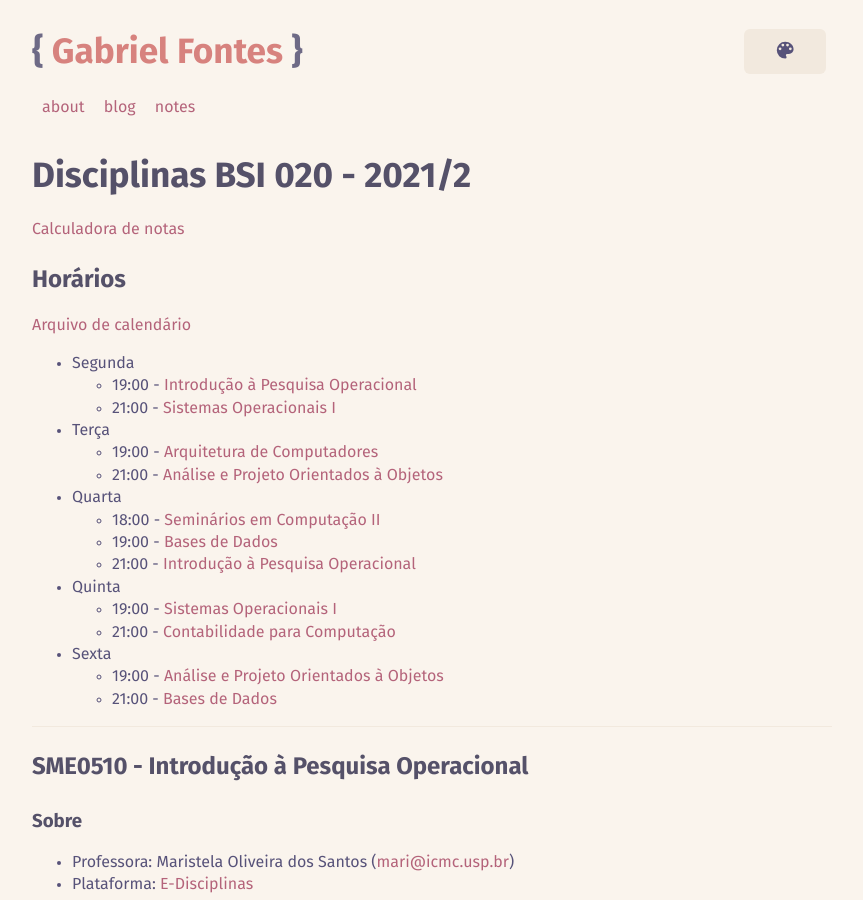
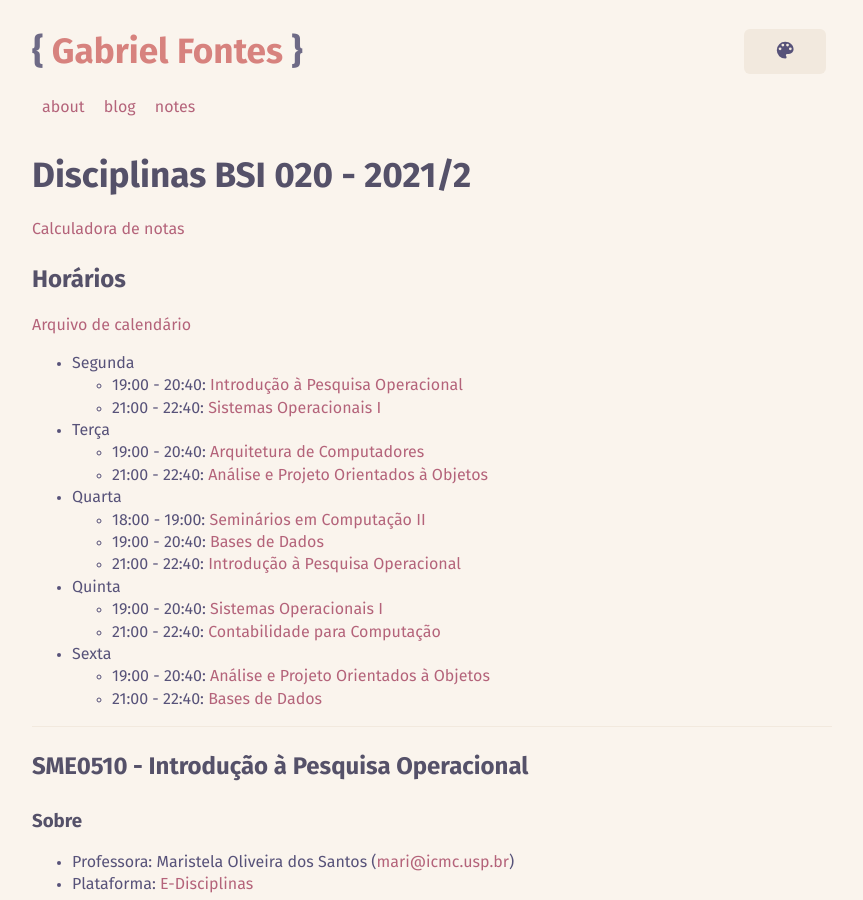
Before and after one commit to Misterio77/website, a Jekyll site: the page built from _notes/disciplinas-2021-2.md, in a window 1280 px wide and 900 px high. Shown: the whole window, without its empty margins (208-1071 px from the left). Built offline with Jekyll 4.4.1, drawn with Linux system fonts in a browser that asks for light colours.

Commit message:
mostrar os horários de fim das aulas também

```diff
--- a/_notes/disciplinas-2021-2.md
+++ b/_notes/disciplinas-2021-2.md
@@ -14,21 +14,21 @@ date: 2021-08-16
 [Arquivo de calendário](https://misterio.me/files/2021/classes.ics)
 
 - Segunda
-  - 19:00 - [Introdução à Pesquisa Operacional](#SME0510)
-  - 21:00 - [Sistemas Operacionais I](#SSC0541)
+  - 19:00 - 20:40: [Introdução à Pesquisa Operacional](#SME0510)
+  - 21:00 - 22:40: [Sistemas Operacionais I](#SSC0541)
 - Terça
-  - 19:00 - [Arquitetura de Computadores](#SSC0510)
-  - 21:00 - [Análise e Projeto Orientados à Objetos](#SSC0526)
+  - 19:00 - 20:40: [Arquitetura de Computadores](#SSC0510)
+  - 21:00 - 22:40: [Análise e Projeto Orientados à Objetos](#SSC0526)
 - Quarta
-  - 18:00 - [Seminários em Computação II](#SSC0577)
-  - 19:00 - [Bases de Dados](#SCC0540)
-  - 21:00 - [Introdução à Pesquisa Operacional](#SME0510)
+  - 18:00 - 19:00: [Seminários em Computação II](#SSC0577)
+  - 19:00 - 20:40: [Bases de Dados](#SCC0540)
+  - 21:00 - 22:40: [Introdução à Pesquisa Operacional](#SME0510)
 - Quinta
-  - 19:00 - [Sistemas Operacionais I](#SSC0541)
-  - 21:00 - [Contabilidade para Computação](#SEP0584)
+  - 19:00 - 20:40: [Sistemas Operacionais I](#SSC0541)
+  - 21:00 - 22:40: [Contabilidade para Computação](#SEP0584)
 - Sexta
-  - 19:00 - [Análise e Projeto Orientados à Objetos](#SSC0526)
-  - 21:00 - [Bases de Dados](#SCC0540)
+  - 19:00 - 20:40: [Análise e Projeto Orientados à Objetos](#SSC0526)
+  - 21:00 - 22:40: [Bases de Dados](#SCC0540)
 
 ---
 ## SME0510 - Introdução à Pesquisa Operacional
```
